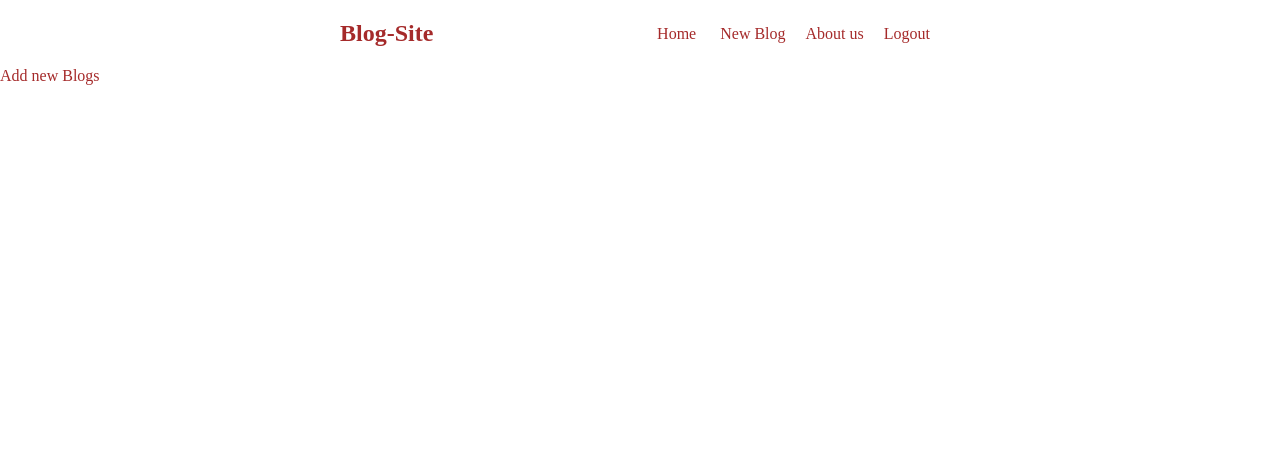
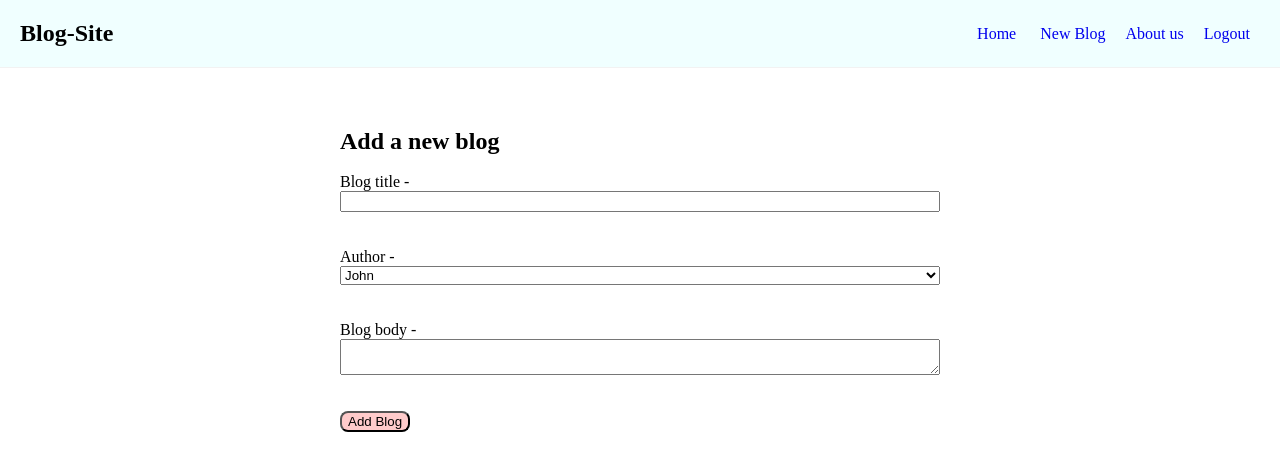
Before and after one commit to chetan-0/BlogSite, a React (Create React App) app: page /new in a window 1280 px wide. Shown: the top 470 px of the page. Built offline with nearby package versions, Linux system fonts and the light colour scheme.

Commit message:
fetch db

```diff
--- a/data/db.json
+++ b/data/db.json
@@ -2,21 +2,13 @@
     "blogs":[
         {
             "title":"Good blog",
-            "body":"asdfas asdf asf agsr t drg stg serg t hse rgs t aerg st gaer ger ger ga g dfb dfg ag  ga reg aefg aer ga rg aerf aerg e th tyh t yj tn gj mty  ghr sgh dhn Lorem ipsum dolor sit amet, consectetur adipiscing elit. Mauris fringilla et justo id pulvinar. Donec porttitor suscipit dolor hendrerit interdum. Donec id cursus massa, sed eleifend felis. Curabitur ut elit nisi. Vestibulum pulvinar mauris quis purus ultrices commodo. Suspendisse aliquam elit vel rhoncus fringilla. Quisque feugiat et lorem aliquet pretium. Donec ut ligula eros. Duis id posuere eros. Vestibulum maximus erat vitae velit vulputate aliquam
-            Vestibulum eget malesuada quam, sit amet dictum ante. Aliquam suscipit, quam nec tempus laoreet, justo tortor consectetur turpis, eu vestibulum sem ipsum eu mauris. In pharetra pulvinar ligula, id iaculis diam cursus sit amet. Suspendisse dui eros, commodo tempor dolor at, venenatis vulputate ante. Sed augue dolor, sodales id viverra id, venenatis in nibh. Sed interdum sit amet turpis id hendrerit. Etiam placerat risus justo, eget porttitor magna hendrerit sed. Morbi ullamcorper ornare semper. Sed sagittis odio vel ante tempor, in rhoncus libero consect
-            Donec semper facilisis dolor sit amet semper. Curabitur vitae consequat nunc, nec sodales leo. Aliquam eget tellus posuere, placerat augue eu, maximus neque. Suspendisse mattis vel lacus sit amet tincidunt. Nam et tristique eros, vitae pharetra lacus. Curabitur fermentum, libero nec viverra interdum, leo tortor rhoncus sapien, sed porta diam quam ac dui. Nam consectetur, orci et rhoncus aliquet, ex ex hendrerit libero, nec sagittis diam nisl id arcu. Ut sed est vel elit pulvinar posuere. Pellentesque habitant morbi tristique senectus et netus et malesuada fames ac turpis egestas. Suspendisse ut venenatis risus. Morbi non sapien justo. Curabitur sit amet laoreet sem.
-            Nullam at quam non ipsum dapibus accumsan. Phasellus porta nisi finibus tincidunt auctor. Fusce suscipit hendrerit tristique. Donec id ullamcorper massa. Duis nibh quam, pulvinar sit amet tincidunt at, fermentum et ante. Nulla sapien risus, vehicula ac sapien non, fringilla lacinia nisi. Nunc faucibus consequat porttitor. Praesent tincidunt ligula diam, id scelerisque massa malesuada vel. Vestibulum finibus augue et lorem ornare, sit amet imperdiet magna fermentum. Mauris ultricies laoreet eros vitae dignissim. Integer purus quam, dictum ut tempus quis, ultricies eu sem.
-            In non sem ac massa rhoncus sagittis et ut sapien. Aenean dolor lacus, dapibus non orci sed, blandit posuere augue. Vestibulum ante ipsum primis in faucibus orci luctus et ultrices posuere cubilia curae; Pellentesque iaculis libero eu magna venenatis, et sodales velit congue. Suspendisse sit amet diam vitae lorem sodales tincidunt ac laoreet nisi. Ut non nulla sed orci pretium scelerisque. Nam odio justo, blandit viverra tortor sit amet, fermentum consequat diam. Curabitur ut dolor est. Morbi lacinia rutrum tellus et tempor. In vel ante felis. Donec ornare nunc nisl. Quisque sagittis nunc non sapien rutrum blandit. Aliquam cursus mauris vitae tempor bibendum. Fusce malesuada dictum nisi, et dignissim lectus auctor eget. Morbi vel mattis metus. ytn ty jt yj ryh r th nr h rh asdfj asdfa sdfoa sdfas dfasd fkag ae;rg jaoid foasidh aodish aosduh asdh dfiugha ua hfgiuadh saud gadufg hauisdf adfugh avsdif ad",
+            "body":"sdf sdf asdf gasdg sdf bdf b sd liu hbihb iubi uhiunoim ou niu jho iuh j lk hglyj guo yg ouy g ouyg ouy  oi yg uo y goi yugouyghoiyghouyghouygouyghouiyh iu h iu ho niu h oiu h o8i uhg o8i uh oiy dsfdf gdf df bs dfer gbsg dbar dga fb sgf aer gae fg ad gadf a sasdfa asdf as dfa sdf asdf asd fa sdf asd asd va sdv asdv aa da sda sdv asdv as dga sdasdgfasdfgaedfga sdfg aedfg adf ba dfbva fdb df bae dfbadfb adf b sgb dfg ndtyfghrth r tgh ty gnr tsfgh ndfh gn rfsg d sadfa sd asdv asd vasd vs dv ad asdva sd asdv asd v sdv asdv WE FA RG wd as da  dv asdv",
             "author":"a",
             "id":1
         },
         {
             "title":"Second blog",
-            "body":"23 24 234 2413 1rg jaoid foasisdfs gsLorem ipsum dolor sit amet, consectetur adipiscing elit. Mauris fringilla et justo id pulvinar. Donec porttitor suscipit dolor hendrerit interdum. Donec id cursus massa, sed eleifend felis. Curabitur ut elit nisi. Vestibulum pulvinar mauris quis purus ultrices commodo. Suspendisse aliquam elit vel rhoncus fringilla. Quisque feugiat et lorem aliquet pretium. Donec ut ligula eros. Duis id posuere eros. Vestibulum maximus erat vitae velit vulputate aliquam.
-            Vestibulum eget malesuada quam, sit amet dictum ante. Aliquam suscipit, quam nec tempus laoreet, justo tortor consectetur turpis, eu vestibulum sem ipsum eu mauris. In pharetra pulvinar ligula, id iaculis diam cursus sit amet. Suspendisse dui eros, commodo tempor dolor at, venenatis vulputate ante. Sed augue dolor, sodales id viverra id, venenatis in nibh. Sed interdum sit amet turpis id hendrerit. Etiam placerat risus justo, eget porttitor magna hendrerit sed. Morbi ullamcorper ornare semper. Sed sagittis odio vel ante tempor, in rhoncus libero consectetur.
-            Donec semper facilisis dolor sit amet semper. Curabitur vitae consequat nunc, nec sodales leo. Aliquam eget tellus posuere, placerat augue eu, maximus neque. Suspendisse mattis vel lacus sit amet tincidunt. Nam et tristique eros, vitae pharetra lacus. Curabitur fermentum, libero nec viverra interdum, leo tortor rhoncus sapien, sed porta diam quam ac dui. Nam consectetur, orci et rhoncus aliquet, ex ex hendrerit libero, nec sagittis diam nisl id arcu. Ut sed est vel elit pulvinar posuere. Pellentesque habitant morbi tristique senectus et netus et malesuada fames ac turpis egestas. Suspendisse ut venenatis risus. Morbi non sapien justo. Curabitur sit amet laoreet sem.
-            Nullam at quam non ipsum dapibus accumsan. Phasellus porta nisi finibus tincidunt auctor. Fusce suscipit hendrerit tristique. Donec id ullamcorper massa. Duis nibh quam, pulvinar sit amet tincidunt at, fermentum et ante. Nulla sapien risus, vehicula ac sapien non, fringilla lacinia nisi. Nunc faucibus consequat porttitor. Praesent tincidunt ligula diam, id scelerisque massa malesuada vel. Vestibulum finibus augue et lorem ornare, sit amet imperdiet magna fermentum. Mauris ultricies laoreet eros vitae dignissim. Integer purus quam, dictum ut tempus quis, ultricies eu sem.
-            In non sem ac massa rhoncus sagittis et ut sapien. Aenean dolor lacus, dapibus non orci sed, blandit posuere augue. Vestibulum ante ipsum primis in faucibus orci luctus et ultrices posuere cubilia curae; Pellentesque iaculis libero eu magna venenatis, et sodales velit congue. Suspendisse sit amet diam vitae lorem sodales tincidunt ac laoreet nisi. Ut non nulla sed orci pretium scelerisque. Nam odio justo, blandit viverra tortor sit amet, fermentum consequat diam. Curabitur ut dolor est. Morbi lacinia rutrum tellus et tempor. In vel ante felis. Donec ornare nunc nisl. Quisque sagittis nunc non sapien rutrum blandit. Aliquam cursus mauris vitae tempor bibendum. Fusce malesuada dictum nisi, et dignissim lectus auctor eget. Morbi vel mattis metus.d fgs dfge h th rt h34 3 5 3 4 24 2 3 24 3 5 46 3 42 34 21 4 36 46 5 7 57 h hyhg hdfg nd hr hr th rgh yth rth w45 t4 54 6 4543dh aodish aosduh asdh dfiugha ua hfgiuadh saud gadufg hauisdf adfugh avsdif ad",
+            "body":"ry ghdsd dfgadfvdf bdfb dfb sdf bdf ba fsdb sdfgb af bsfg bn sfh srth rt shs yja rth yh qatrh w esry ju k tikituktuiktkr yuj ryujey jrytet tsr a ereagrergaqrgaef bd ndt fdbadf yt jetyj rn absg bst yjasdvads vasd vsd va sdv sdv asd v asdv as dv as aer h yh hn uy myr uk yu jeth nety jy jw ryjaja j aj aj aj yu mj fyth etdy hg srt g eg erg ser ge rg aerg rth r yh tyh r tshw rtetg erge arg erg aerg erg   wetr gtrh ryh jyu jy uj yuj hty h tyj ty jht yj tu jn tdyfh t hjt yh ty jet yh rwt g ref wqer wer wr ewr qwer qwe sd gd fg sdfg sdfg t hrtrt h reth rth t hj yu ktyu kryt yjwr ghegergeragga fg ag asfg aer gergwergwteh wrtwrt hwrt rth rt hwrt hty jy uj ui kio liuol iol uik6r7t6y 4we5 tq34t 3qt qr tq t w34qtq3 tq",
             "author":"b",
             "id":2
         }
--- a/src/BlogList.js
+++ b/src/BlogList.js
@@ -10,7 +10,7 @@ const blogComponent = (props) => {
                 <Link to={`/blogs/${blog.id}`}>
                 <h1>{blog.title}</h1>
             </Link>
-                <p><b>Authored by {blog.author}</b></p>
+                <p><b>Authored by - {blog.author}</b></p>
                 <p>{blog.body}</p>
                 {/* <button type="button" classsName="delbtn" onClick={()=>delBlog(blog.id)}>Delete Blog</button> */}
             </div>
--- a/src/index.css
+++ b/src/index.css
@@ -1,14 +1,15 @@
 *{
   margin:0;
-  color:brown;
 }
 
 .navbar{
   padding: 20px;
   display: flex;
   align-items: center;
-  max-width: 600px;
   margin:auto;
+  color:rgb(0, 0, 0);
+  background-color: azure;
+  border-bottom: 1px solid #f2f2f2;
 }
 
 .links{
@@ -25,13 +26,14 @@
 }
 
 .homeContent{
-  max-width: 600px;
+  max-width: 700px;
   margin: 40px auto;
   padding: 20px;
+  color: black;
 }
 
 .preview:hover{
-  border-bottom: 2px solid red;
+  box-shadow: 1px rgb(233, 233, 233);
 }
 .delbtn{
   color:blue;
@@ -41,20 +43,43 @@
 .preview a{
   padding: 20px;
   text-decoration: none;
+  color:black;
 }
 
+.blog-details{
+  align-items: center;
+}
 .blog-details h1{
-  margin:40px 40px 0px 40px;
-  max-width: 600px;
+  padding:20px;
+  margin: 40px auto 0px;
+  max-width: 700px;
 }
 .blog-details h5{
-  /* margin-top:10px;
-  margin-left:40px;
-  max-width: 600px; */
-  max-width: 600px;
-  margin: 0px 40px  ;
+  max-width: 700px;
+  margin: 10px auto ;
 }
 .blog-details p{
-  max-width: 600px;
-  margin:40px;
+  max-width: 700px;
+  margin: 40px auto;
 }
+
+.create{
+  max-width:600px;
+  margin:40px auto;
+  padding:20px;
+}
+.create label{
+  text-align: left;
+  display:block;
+}
+
+.create input,textarea, select{
+  width:100%;
+  display: block;
+  box-sizing: border-box;
+}
+.addbtn{
+  background: #ffcbcb;
+  border-radius: 8px;
+
+}
--- a/src/newBlog.js
+++ b/src/newBlog.js
@@ -1,6 +1,23 @@
+import { useState } from "react";
 const NewBlog = () => {
+
+    const [title,setTitle]=useState("");
+    const [author,setAuthor]=useState("");
+    const [body,setBody]=useState("");
     return (
-        <div className="new">Add new Blogs</div>
+        <div className="create">
+            <h2>Add a new blog</h2><br/>
+            <label>Blog title - </label>
+            <input type="text" value={title} onChange={(e)=>setTitle(e.target.value)} required/><br/><br/>
+            <label>Author - </label>
+            <select value={author} onChange={(e)=>setAuthor(e.target.value)}>
+                <option value=" John">John</option>
+                <option value="Sam">Sam</option>
+            </select><br/><br/>
+            <lable>Blog body - </lable>
+            <textarea value={body} onChange={(e)=>setBody(e.target.value)} required></textarea><br/><br/>
+            <button className="addbtn">Add Blog</button>
+        </div>
      );
 }
 
```
